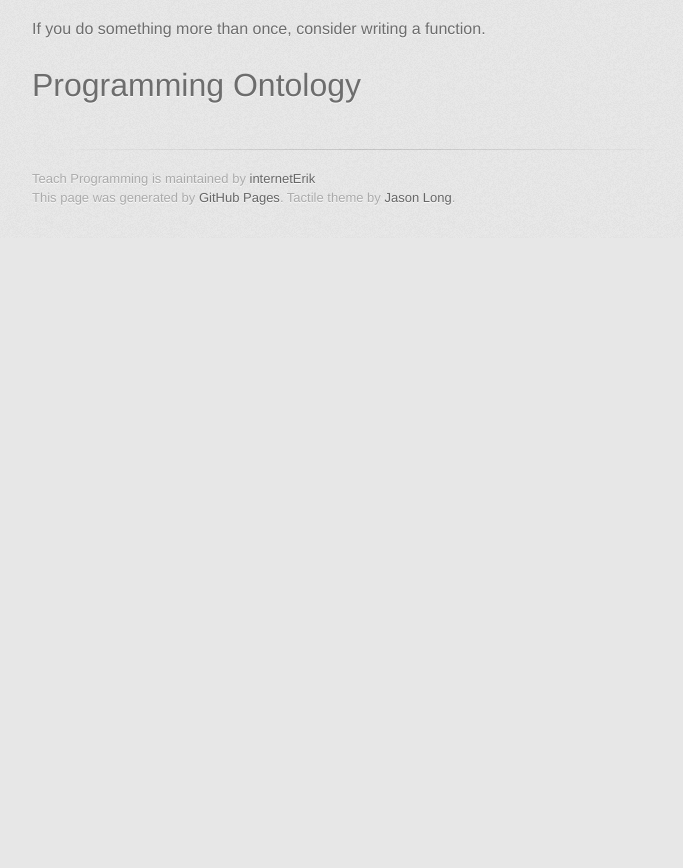
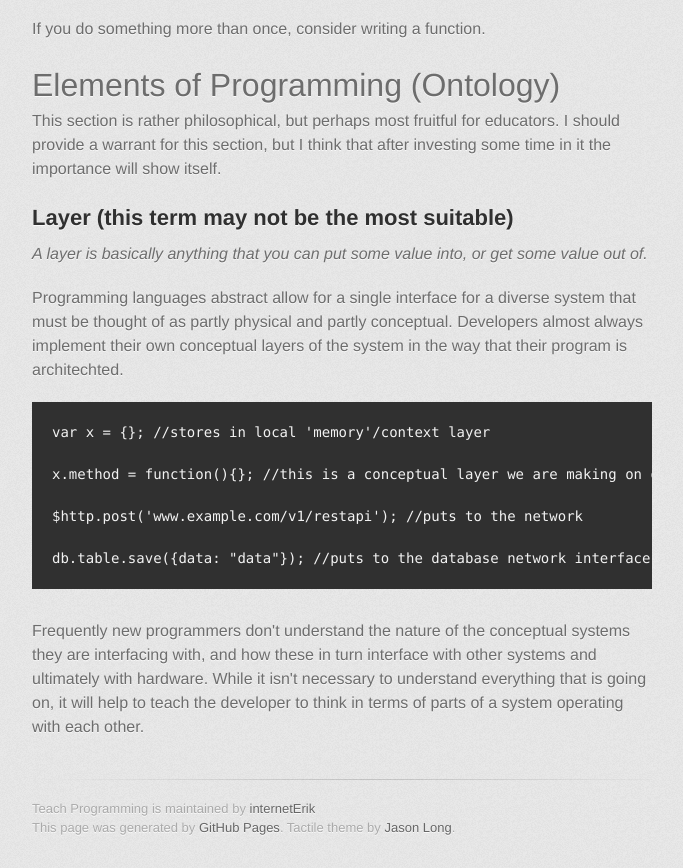
Before and after one commit to internetErik/TeachProgramming, a plain HTML site: page index.html in a window 1280 px wide. Shown: the part 6031-6899 px from the top of the page, without its empty margins (298-981 px from the left). Before the commit the page ends 6269 px from the top, so only its background shows below. Drawn offline with Linux system fonts and the light colour scheme; a web font is replaced by a local one.

Commit message:
Create gh-pages branch via GitHub

```diff
--- a/index.html
+++ b/index.html
@@ -297,7 +297,27 @@ Dependency injection is one method of following this principle.</td>
 <p>If you do something more than once, consider writing a function.</p>
 
 <h1>
-<a name="programming-ontology" class="anchor" href="#programming-ontology"><span class="octicon octicon-link"></span></a>Programming Ontology</h1>
+<a name="elements-of-programming-ontology" class="anchor" href="#elements-of-programming-ontology"><span class="octicon octicon-link"></span></a>Elements of Programming (Ontology)</h1>
+
+<p>This section is rather philosophical, but perhaps most fruitful for educators.  I should provide a warrant for this section, but I think that after investing some time in it the importance will show itself.</p>
+
+<h2>
+<a name="layer-this-term-may-not-be-the-most-suitable" class="anchor" href="#layer-this-term-may-not-be-the-most-suitable"><span class="octicon octicon-link"></span></a>Layer (this term may not be the most suitable)</h2>
+
+<p><em>A layer is basically anything that you can put some value into, or get some value out of.</em></p>
+
+<p>Programming languages abstract allow for a single interface for a diverse system that must be thought of as partly physical and partly conceptual.  Developers almost always implement their own conceptual layers of the system in the way that their program is architechted.</p>
+
+<pre><code>var x = {}; //stores in local 'memory'/context layer
+
+x.method = function(){}; //this is a conceptual layer we are making on our object
+
+$http.post('www.example.com/v1/restapi'); //puts to the network
+
+db.table.save({data: "data"}); //puts to the database network interface layer
+</code></pre>
+
+<p>Frequently new programmers don't understand the nature of the conceptual systems they are interfacing with, and how these in turn interface with other systems and ultimately with hardware.  While it isn't necessary to understand everything that is going on, it will help to teach the developer to think in terms of parts of a system operating with each other.</p>
         </section>
 
         <footer>
```
Also changed, not shown: params.json (+1 -1 lines).
